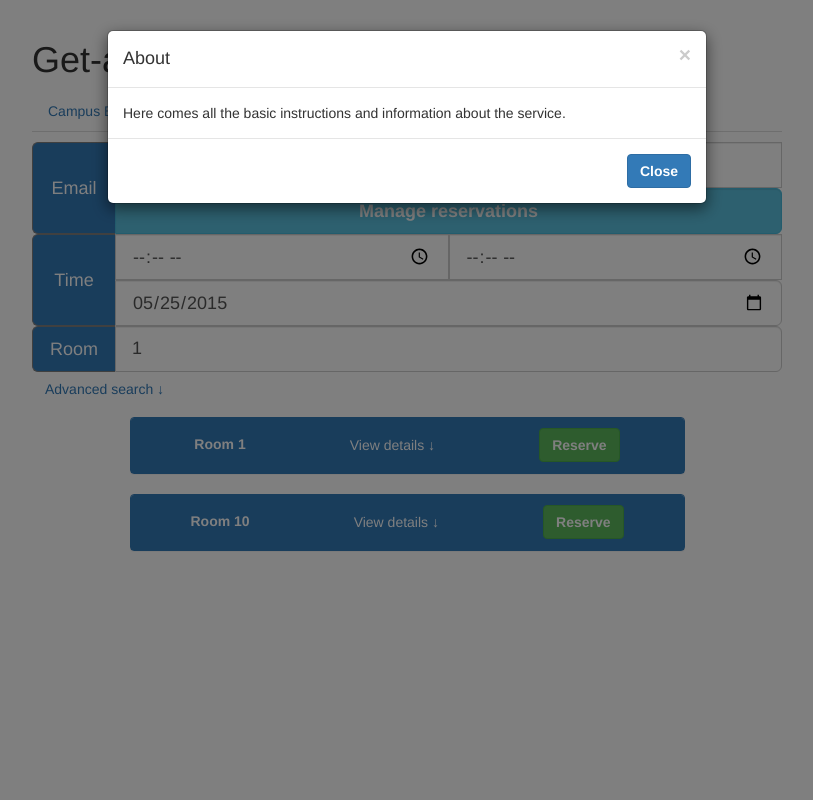
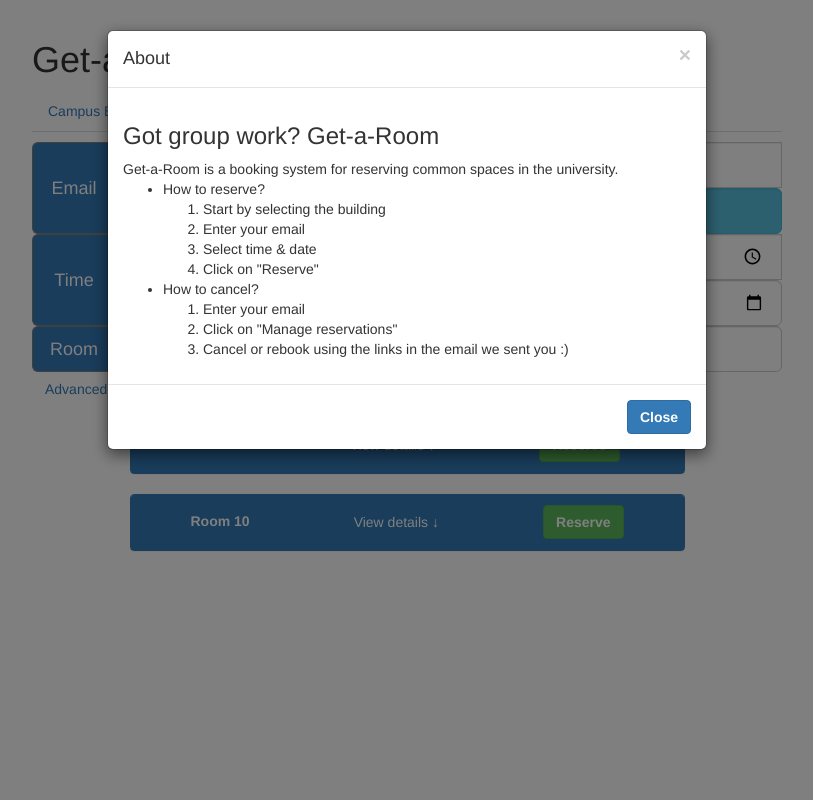
Before and after one commit to AIeq/Get-a-Room, a Django app: template media/templates/index.html in a window 1280 px wide, after a click on "About". Shown: the whole page, without its empty margins (233-1046 px from the left). Run offline with Django 3.2, Linux system fonts and the light colour scheme; data comes from the database, SQL or seed files in the repository; both versions use the stored data as it was after the commit; the template is opened without the code that fills it: values that come from a table or form of the project are taken from there, most other values are stand-ins (such as "Sample title", 1, 10 or a date in 2020); parts of the project's set-up code (start-up, migrations or seed data) failed here and were passed over; some libraries are stand-ins or nearby versions.

Commit message:
about, layout & fixes

```diff
--- a/media/templates/about.html
+++ b/media/templates/about.html
@@ -7,7 +7,25 @@
         <h4 class="modal-title" id="myModalLabel">About</h4>
       </div>
       <div class="modal-body">
-        Here comes all the basic instructions and information about the service.
+        <h3>Got group work? Get-a-Room</h3>
+        Get-a-Room is a booking system for reserving common spaces in the university.</br>
+        <ul>
+        <li>How to reserve?
+        <ol>
+          <li>Start by selecting the building</li>
+          <li>Enter your email</li>
+          <li>Select time & date</li>
+          <li>Click on "Reserve"</li>
+        </ol>
+        </li>
+        <li>How to cancel?
+        <ol>
+          <li>Enter your email </li>
+          <li>Click on "Manage reservations"</li>
+          <li>Cancel or rebook using the links in the email we sent you :)</li>
+        </ol>
+        </li>
+        </ul>
       </div>
       <div class="modal-footer">
         <button type="button" class="btn btn-default btn-primary" data-dismiss="modal">Close</button>
--- a/media/templates/searchform.html
+++ b/media/templates/searchform.html
@@ -181,7 +181,7 @@ $(function(){
     if (document.getElementById("projector").checked == true){
       $('#projector').closest('.btn').button('toggle');
     }
-    myFunction();
+    //myFunction();
   }
 </script>
 <script type="text/javascript">
--- a/media/templates/searchresults.html
+++ b/media/templates/searchresults.html
@@ -31,19 +31,27 @@
         </tr>
         {% endfor %}
       </table>
-      <b>{{ room.type }} for </b><br/>
-      {{ room.size }} persons<br/>
-      <b>location:</b> {{ room.location }}<br/>
-      <b>features:</b> <br/>
+
+      <dl>
+        <dt>Room type:</dt>
+        <dd>{{ room.type }} for {{ room.size }} persons</dd>
+        <dd align="center"><img src="{{ room.picture }}" style="width:75%"></dd>
+        <dt>Location:</dt>
+        <dd>{{ room.location }}</dd>
+        <dt>Features:</dt>
         {% for feature in room.features  %}
-        * {{ feature }}<br/>
+          <dd>- {{ feature }}</dd>
         {% endfor %}
-      <b>insights:</b> <br/>
+        <dt>Insights:</dt>
         {% for insight in room.insights  %}
-        * {{ insight }}<br/>
+          <dd>- {{ insight }}</dd>
         {% endfor %}
-      <img src="{{ room.map }}" style="width:200px" align="center">
-      <img src="{{ room.picture }}" style="width:200px" align="center">
+        <dt>Where is the room?</dt>
+        <dd align="center"><img src="{{ room.map }}" style="width:75%"></dd>
+      </dl>
+
+
+
 
       <table style="width:220px; height:20px" align="center">
       <caption style="text-align:center; color:black"><b>Availability</b></caption>
@@ -139,25 +147,24 @@ function myFunction() {
     {% for room in rooms %}
       if (("{{ room.type }}" == x.value || x.value == "All") && ("{{ room.location }}" == y.value || y.value == "All") && ("{{ room.size }}" == z.value || z.value == "All")){
 
-        $("#{{ room.id }}").show();
-
         flag1 = false;
         falg2 = false;
+        $("#{{ room.id }}").hide();
+        if (tab2.checked || proj.checked) {
         {% for feature in room.features  %}
-          if ("{{ feature }}" == "Two tables") {
-            flag1 = true;
+          if (("{{ feature }}" == "Two tables") && tab2.checked == true) {
+            $("#{{ room.id }}").show();
           }
-          if ("{{ feature }}" == "Projector") {
-            flag2 = true;
+          if (("{{ feature }}" == " Projector") && proj.checked == true) {
+            $("#{{ room.id }}").show();
           }
         {% endfor %}
 
-        if ((tab2.checked == true) && (flag1 == false)){
-          $("#{{ room.id }}").hide();
       }
-        if ((proj.checked == true) && (flag2 == false)){
-          $("#{{ room.id }}").hide();
+      else {
+        $("#{{ room.id }}").show();
       }
+
       }
       else {
         $("#{{ room.id }}").hide();
```
Also changed, not shown: databases/db.sqlite3. Lines whose indentation alone changed are shown as unchanged.
